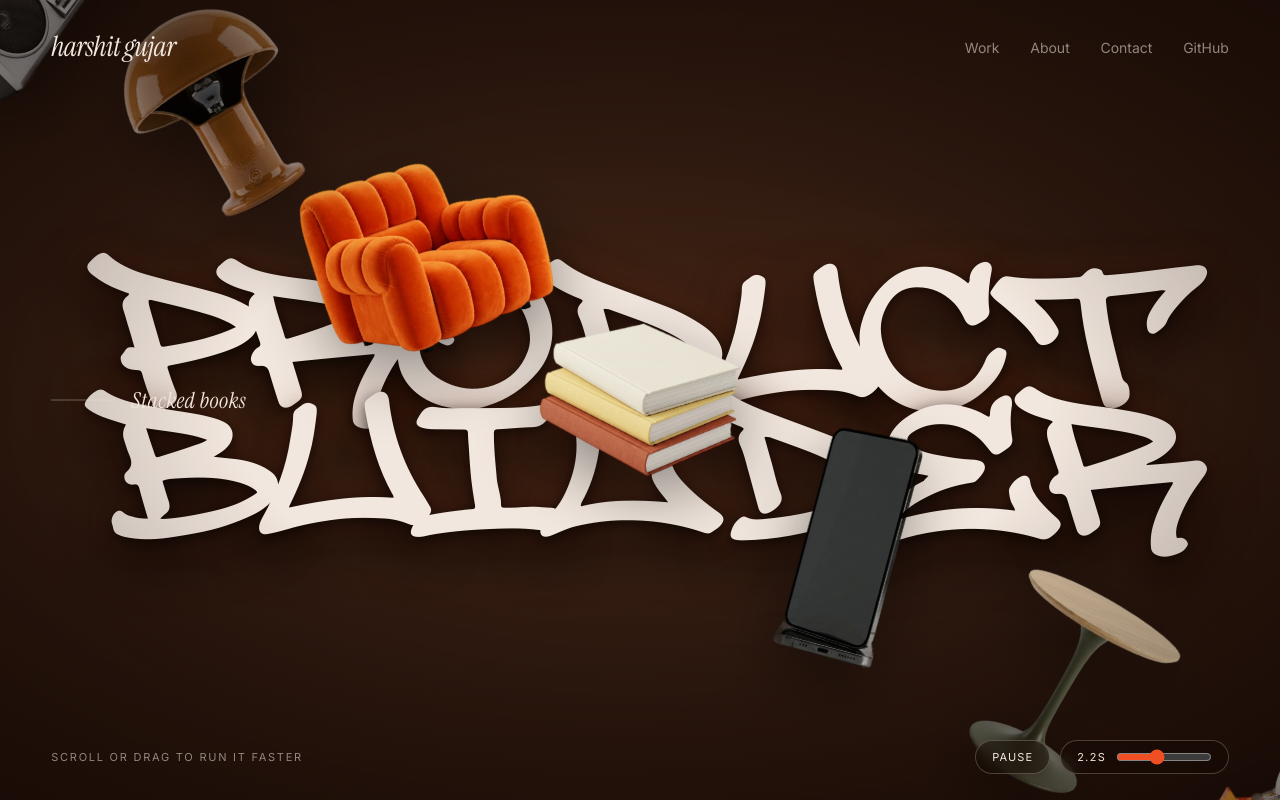
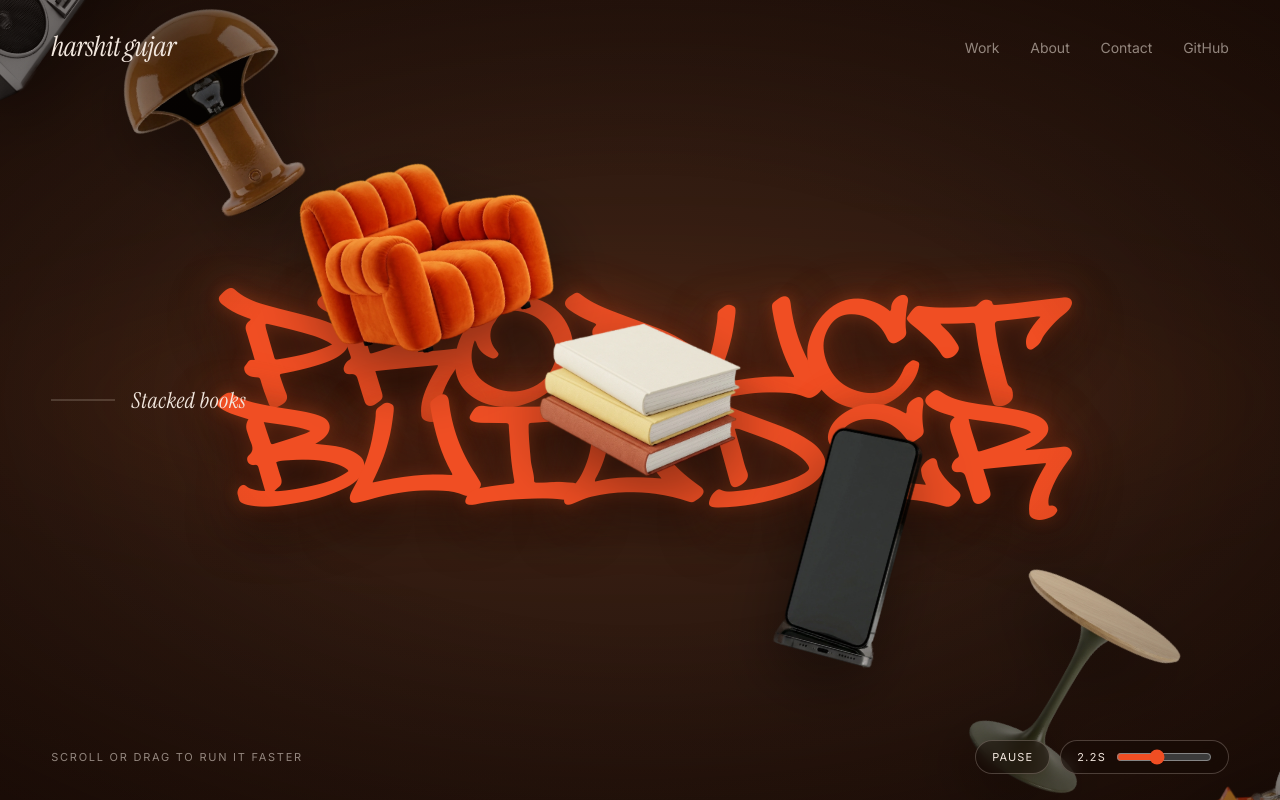
Before and after one commit to harshitgujar/portfolio, a Next.js app: page / in a window 1280 px wide. Built offline with nearby package versions, Linux system fonts and the light colour scheme.

Commit message:
feat: slightly decrease background typography size and change color to vibrant orange

```diff
--- a/src/app/globals.css
+++ b/src/app/globals.css
@@ -257,9 +257,10 @@ body {
   }
 }
 /* Background Hero Typography */
-.hero-alienation-text {
-  font-family: var(--font-alienation), "Alienation", system-ui, sans-serif;
-  font-size: clamp(3.2rem, 11.5vw, 10.5rem);
-  line-height: 0.85;
-  letter-spacing: 0.02em;
+.hero-velum-text {
+  font-family: var(--font-velum), "Velum Stroke", system-ui, sans-serif;
+  font-size: clamp(2.4rem, 8vw, 7.2rem);
+  line-height: 0.92;
+  letter-spacing: 0.03em;
+  color: #f04e23;
 }
--- a/src/components/ui/liquid-typography.tsx
+++ b/src/components/ui/liquid-typography.tsx
@@ -17,29 +17,29 @@ export function VelumTypography({
     <div
       className={`relative select-none pointer-events-none flex flex-col items-center justify-center text-center max-w-[96vw] ${className}`}
     >
-      {/* Soft Ambient Warm Glow Behind Letters */}
+      {/* Soft Ambient Warm Orange Glow Behind Letters */}
       <div
-        className="absolute pointer-events-none w-[125%] h-[125%] -z-10 rounded-full blur-3xl opacity-25"
+        className="absolute pointer-events-none w-[130%] h-[130%] -z-10 rounded-full blur-3xl opacity-35"
         style={{
           background:
-            "radial-gradient(ellipse at 50% 50%, rgba(240, 78, 35, 0.35) 0%, rgba(255, 186, 92, 0.12) 45%, transparent 70%)",
+            "radial-gradient(ellipse at 50% 50%, rgba(240, 78, 35, 0.45) 0%, rgba(255, 110, 40, 0.18) 45%, transparent 70%)",
         }}
       />
 
-      {/* Clean, Massive Velum Stroke Typography */}
+      {/* Clean, Slightly Decreased Velum Stroke Typography in Vibrant Orange */}
       <h1
         className="font-normal tracking-wider select-none pointer-events-none text-center"
         style={{
           fontFamily: "var(--font-velum), 'Velum Stroke', sans-serif",
-          fontSize: "clamp(3.2rem, 10.5vw, 9.2rem)",
+          fontSize: "clamp(2.4rem, 8vw, 7.2rem)",
           lineHeight: 0.92,
           letterSpacing: "0.03em",
-          color: "#f2e7de",
+          color: "#f04e23",
           textShadow:
-            "0 20px 50px rgba(0, 0, 0, 0.85), 0 4px 14px rgba(0, 0, 0, 0.6), 0 0 35px rgba(240, 78, 35, 0.2)",
+            "0 20px 50px rgba(0, 0, 0, 0.9), 0 0 45px rgba(240, 78, 35, 0.45), 0 0 15px rgba(255, 110, 40, 0.3)",
         }}
       >
-        <div className="flex flex-wrap items-center justify-center gap-x-4 sm:gap-x-8 gap-y-1">
+        <div className="flex flex-wrap items-center justify-center gap-x-4 sm:gap-x-7 gap-y-1">
           {words.map((word, idx) => (
             <span key={idx} className="inline-block whitespace-nowrap">
               {word}
```
